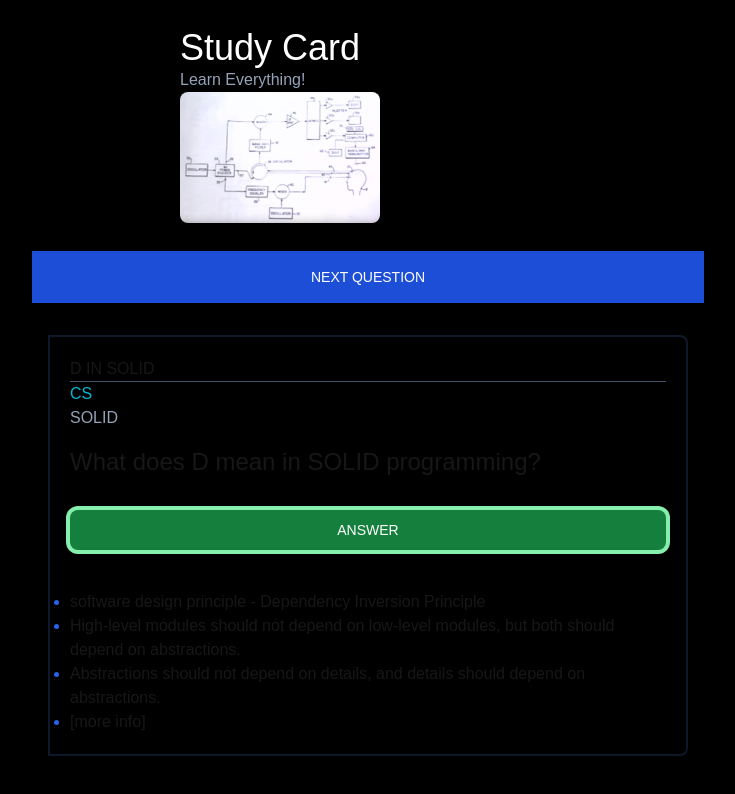
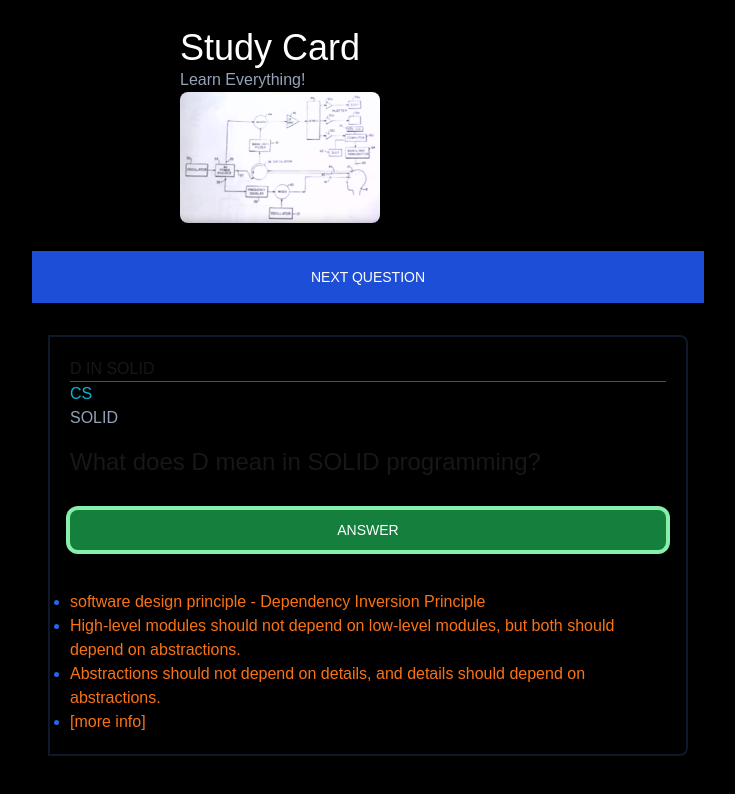
Before and after one commit to tylercod3r/study-card, a Next.js app: page / in a window 1280 px wide. Both pictures are taken after a click on the button "ANSWER". Shown: the top 794 px of the page, without its empty margins (272-1007 px from the left). Built offline with nearby package versions, Linux system fonts and the light colour scheme.

Commit message:
feat: question color update

```diff
--- a/components/home-main-section/question-panel/index.tsx
+++ b/components/home-main-section/question-panel/index.tsx
@@ -48,7 +48,7 @@ const QuestionPanel: FC<Props> = ({ question, forceShowAnswer }) => {
 
       {(showAnswer || forceShowAnswer) && (
         <section
-          className="list-disc marker:text-blue-600"
+          className="list-disc marker:text-blue-600 text-orange-500"
           dangerouslySetInnerHTML={{ __html: question.content }}
         />
       )}
```
